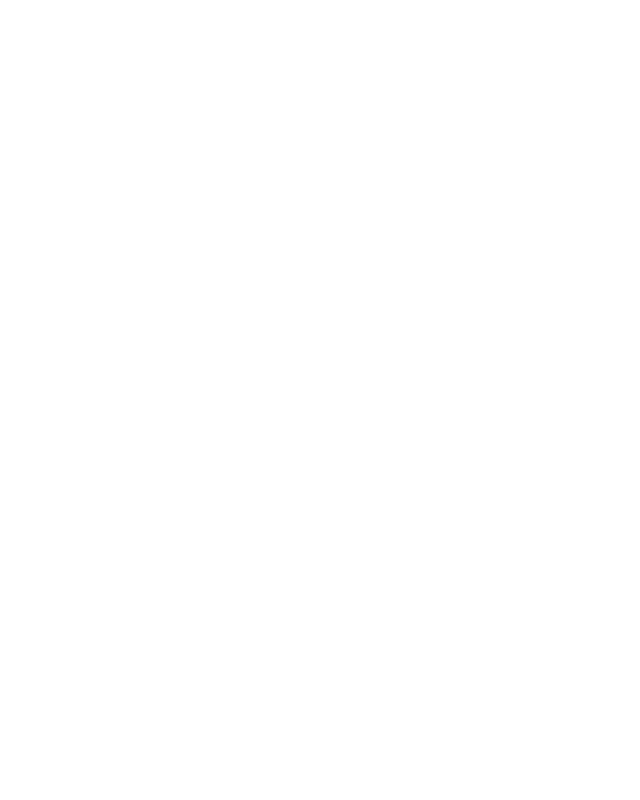
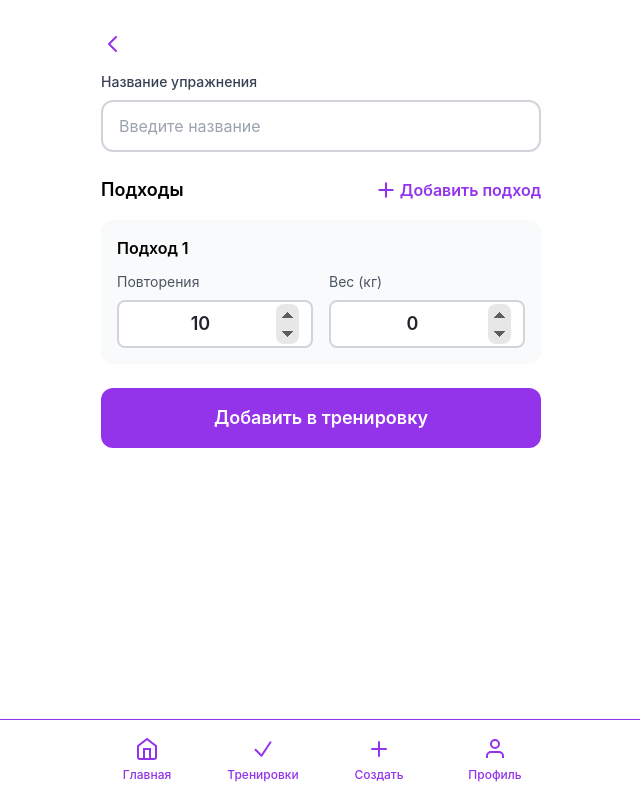
Before and after one commit to timplay75-wq/gym-tracker, a React (Vite) app: page /setup-exercise in a window 1280 px wide. Before the commit this address had no page. Shown: the whole page, without its empty margins (319-959 px from the left). Built offline with nearby package versions, Linux system fonts and the light colour scheme.

Commit message:
feat: добавить форму настройки упражнения с подходами, весом и повторениями. ри клике на упражнение в категории открывается форма настройки параметров

```diff
--- a/src/App.tsx
+++ b/src/App.tsx
@@ -9,6 +9,7 @@
 import { ExerciseLibrary } from './pages/ExerciseLibrary';
 import { CategoryView } from './pages/CategoryView';
 import { CreateExercise } from './pages/CreateExercise';
+import { SetupExercise } from './pages/SetupExercise';
 import DesignDemo from './pages/DesignDemo';
 
 function App() {
@@ -23,6 +24,7 @@
           <Route path="exercises" element={<ExerciseLibrary />} />
           <Route path="category/:categoryId" element={<CategoryView />} />
           <Route path="create-exercise" element={<CreateExercise />} />
+          <Route path="setup-exercise" element={<SetupExercise />} />
           <Route path="profile" element={<Profile />} />
         </Route>
         <Route path="/active-workout" element={<ActiveWorkout />} />
--- a/src/pages/CategoryView.tsx
+++ b/src/pages/CategoryView.tsx
@@ -132,12 +132,19 @@
         {/* Список упражнений */}
         <div className="divide-y divide-gray-200">
           {currentCategory.exercises.map((exercise, index) => (
-            <div
+            <button
               key={index}
-              className="py-4 text-left"
+              onClick={() => navigate('/setup-exercise', {
+                state: {
+                  exerciseName: exercise,
+                  categoryId: currentCategory.id,
+                  categoryName: currentCategory.name
+                }
+              })}
+              className="w-full py-4 text-left hover:bg-gray-50 transition-colors"
             >
               <span className="font-semibold text-black">{exercise}</span>
-            </div>
+            </button>
           ))}
         </div>
       </div>
--- a/src/pages/ExerciseLibrary.tsx
+++ b/src/pages/ExerciseLibrary.tsx
@@ -100,13 +100,7 @@
   const [activeTab, setActiveTab] = useState<'exercises' | 'programs'>('exercises');
 
   const handleCategoryClick = (category: Category) => {
-    // Переходим на создание упражнения с предзаполненной категорией и названием
-    navigate('/create-exercise', {
-      state: {
-        preselectedCategory: category,
-        prefilledName: category.name
-      }
-    });
+    navigate(`/category/${category.id}`, { state: { category } });
   };
 
   return (
--- /dev/null
+++ b/src/pages/SetupExercise.tsx
@@ -0,0 +1,157 @@
+import { useState } from 'react';
+import { useLocation, useNavigate } from 'react-router-dom';
+
+interface Set {
+  id: string;
+  reps: number;
+  weight: number;
+}
+
+export const SetupExercise = () => {
+  const location = useLocation();
+  const navigate = useNavigate();
+
+  const exerciseName = location.state?.exerciseName as string || '';
+  const categoryId = location.state?.categoryId as string || '';
+  const categoryName = location.state?.categoryName as string || '';
+
+  const [name, setName] = useState(exerciseName);
+  const [sets, setSets] = useState<Set[]>([
+    { id: '1', reps: 10, weight: 0 }
+  ]);
+
+  const addSet = () => {
+    const lastSet = sets[sets.length - 1];
+    setSets([...sets, {
+      id: Date.now().toString(),
+      reps: lastSet?.reps || 10,
+      weight: lastSet?.weight || 0
+    }]);
+  };
+
+  const removeSet = (id: string) => {
+    if (sets.length > 1) {
+      setSets(sets.filter(s => s.id !== id));
+    }
+  };
+
+  const updateSet = (id: string, field: 'reps' | 'weight', value: number) => {
+    setSets(sets.map(s => s.id === id ? { ...s, [field]: value } : s));
+  };
+
+  const handleSave = () => {
+    // TODO: Сохранить упражнение в тренировку
+    const exercise = {
+      name,
+      categoryId,
+      categoryName,
+      sets: sets.map(s => ({ reps: s.reps, weight: s.weight }))
+    };
+    console.log('Сохранение упражнения:', exercise);
+    navigate('/');
+  };
+
+  return (
+    <div className="min-h-screen bg-white pb-24">
+      <div className="max-w-[480px] mx-auto px-5">
+        {/* Заголовок */}
+        <header className="pt-8 pb-4 flex items-center justify-between">
+          <button onClick={() => navigate(-1)} className="text-[#9333ea]">
+            <svg className="w-6 h-6" fill="none" stroke="currentColor" strokeWidth={2} viewBox="0 0 24 24">
+              <path strokeLinecap="round" strokeLinejoin="round" d="M15 19l-7-7 7-7" />
+            </svg>
+          </button>
+          <h1 className="text-2xl font-bold text-black">{categoryName}</h1>
+          <div className="w-6" />
+        </header>
+
+        {/* Название упражнения */}
+        <div className="mb-6">
+          <label className="block text-sm font-medium text-gray-700 mb-2">
+            Название упражнения
+          </label>
+          <input
+            type="text"
+            value={name}
+            onChange={(e) => setName(e.target.value)}
+            className="w-full px-4 py-3 border-2 border-gray-300 rounded-xl focus:border-[#9333ea] focus:outline-none text-base"
+            placeholder="Введите название"
+          />
+        </div>
+
+        {/* Подходы */}
+        <div className="mb-6">
+          <div className="flex items-center justify-between mb-4">
+            <h2 className="text-lg font-semibold text-black">Подходы</h2>
+            <button
+              onClick={addSet}
+              className="text-[#9333ea] font-semibold flex items-center gap-1"
+            >
+              <svg className="w-5 h-5" fill="none" stroke="currentColor" strokeWidth={2.5} viewBox="0 0 24 24">
+                <path strokeLinecap="round" strokeLinejoin="round" d="M12 4v16m8-8H4" />
+              </svg>
+              Добавить подход
+            </button>
+          </div>
+
+          <div className="space-y-3">
+            {sets.map((set, index) => (
+              <div key={set.id} className="bg-gray-50 rounded-xl p-4">
+                <div className="flex items-center justify-between mb-3">
+                  <span className="font-semibold text-black">Подход {index + 1}</span>
+                  {sets.length > 1 && (
+                    <button
+                      onClick={() => removeSet(set.id)}
+                      className="text-red-600 text-sm"
+                    >
+                      Удалить
+                    </button>
+                  )}
+                </div>
+
+                <div className="grid grid-cols-2 gap-4">
+                  {/* Повторения */}
+                  <div>
+                    <label className="block text-sm text-gray-600 mb-2">
+                      Повторения
+                    </label>
+                    <input
+                      type="number"
+                      value={set.reps}
+                      onChange={(e) => updateSet(set.id, 'reps', parseInt(e.target.value) || 0)}
+                      className="w-full px-3 py-2 border-2 border-gray-300 rounded-lg focus:border-[#9333ea] focus:outline-none text-center text-lg font-semibold"
+                      min="0"
+                    />
+                  </div>
+
+                  {/* Вес */}
+                  <div>
+                    <label className="block text-sm text-gray-600 mb-2">
+                      Вес (кг)
+                    </label>
+                    <input
+                      type="number"
+                      value={set.weight}
+                      onChange={(e) => updateSet(set.id, 'weight', parseFloat(e.target.value) || 0)}
+                      className="w-full px-3 py-2 border-2 border-gray-300 rounded-lg focus:border-[#9333ea] focus:outline-none text-center text-lg font-semibold"
+                      min="0"
+                      step="0.5"
+                    />
+                  </div>
+                </div>
+              </div>
+            ))}
+          </div>
+        </div>
+
+        {/* Кнопка сохранения */}
+        <button
+          onClick={handleSave}
+          className="w-full py-4 bg-[#9333ea] text-white rounded-xl font-semibold text-lg hover:bg-[#7c3aed] transition-colors"
+        >
+          Добавить в тренировку
+        </button>
+      </div>
+    </div>
+  );
+};
```
